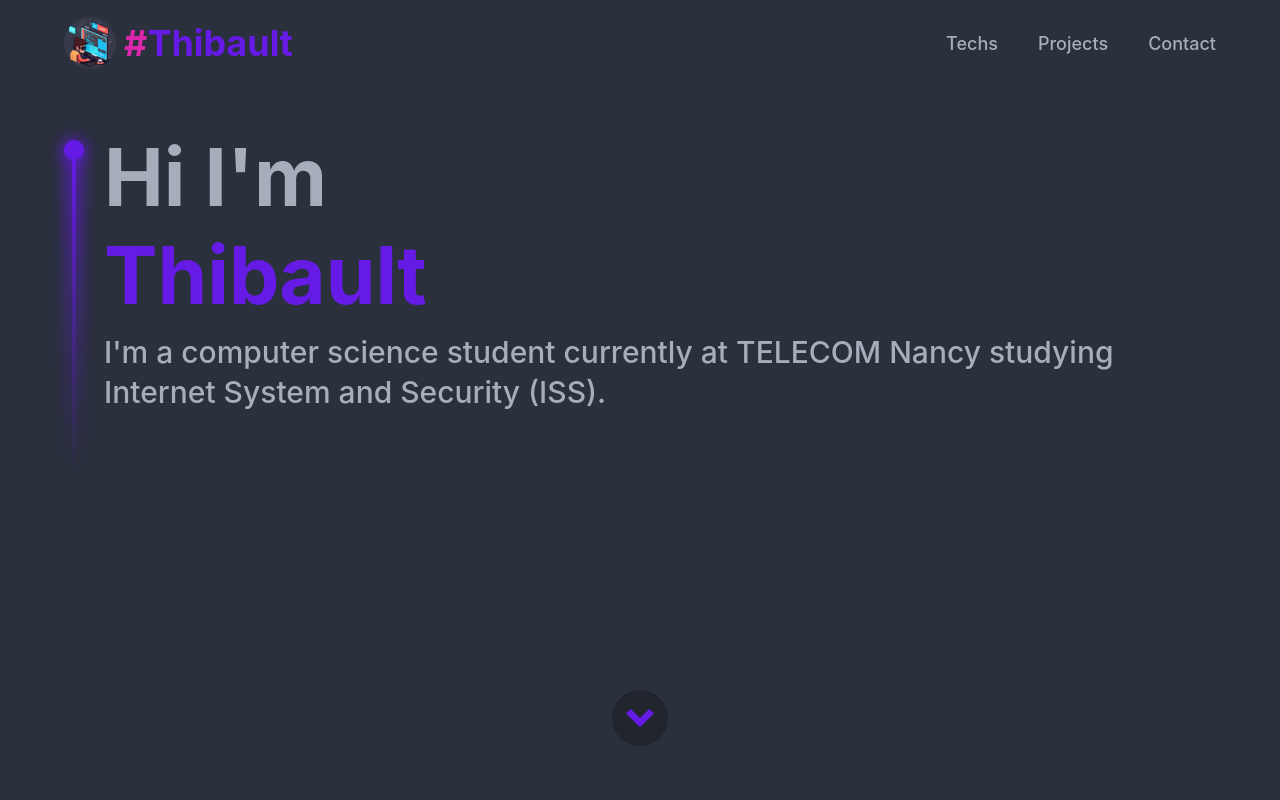
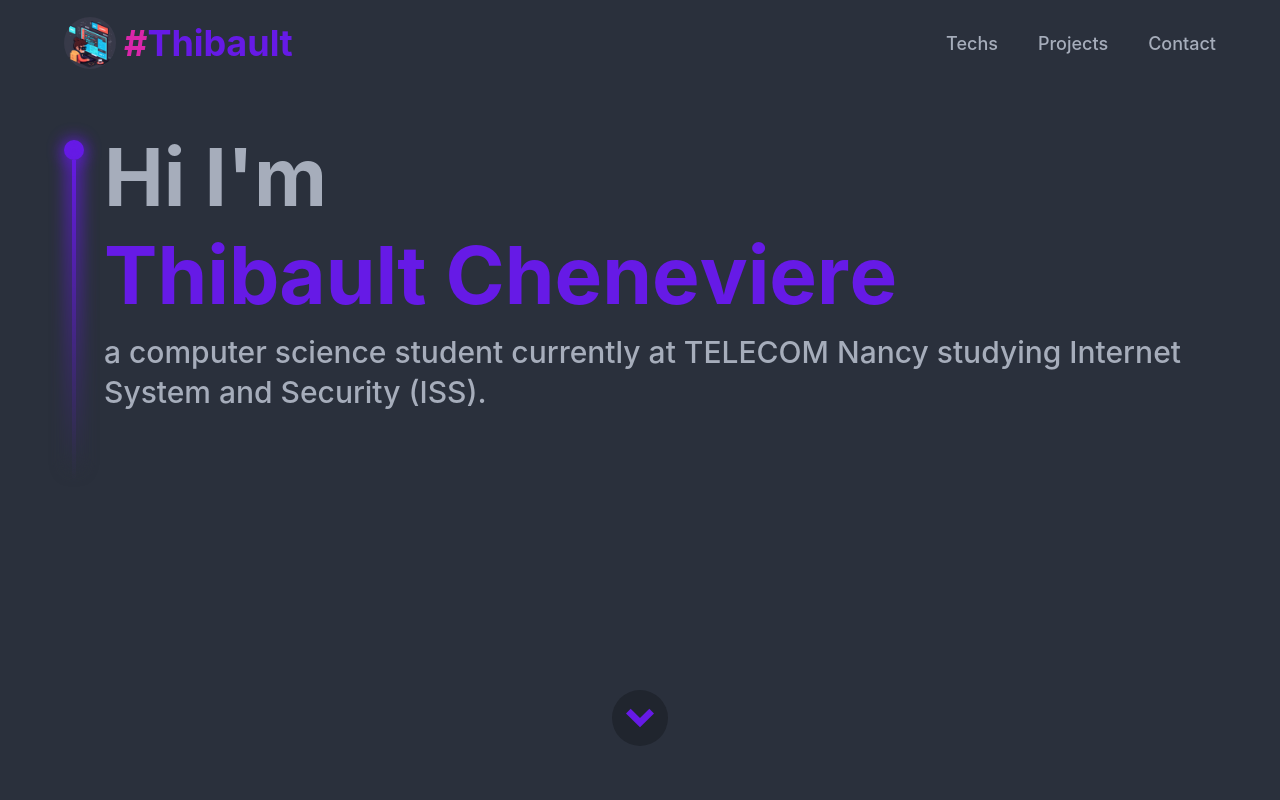
Before and after one commit to thibault-cne/portfolio, a Vue app: page / in a window 1280 px wide. Shown: the top 800 px of the page. Built offline with nearby package versions, Linux system fonts and the light colour scheme.

Commit message:
[+] add full name on hero page

```diff
--- a/src/components/Hero.vue
+++ b/src/components/Hero.vue
@@ -39,13 +39,13 @@
         >
           <Bounce word="Hi I'm" />
           <p class="text-primary">
-            <Bounce word="Thibault" :delay="200" />
+            <Bounce word="Thibault Cheneviere" :delay="200" />
           </p>
         </h1>
         <p
           class="mt-2 font-medium lg:text-[30px] sm:text-[26px] xs:text-[20px] text-[16px] lg:leading-[40px]"
         >
-          I'm a computer science student currently at TELECOM Nancy studying
+          a computer science student currently at TELECOM Nancy studying
           Internet System and Security (ISS).
         </p>
       </div>
```
